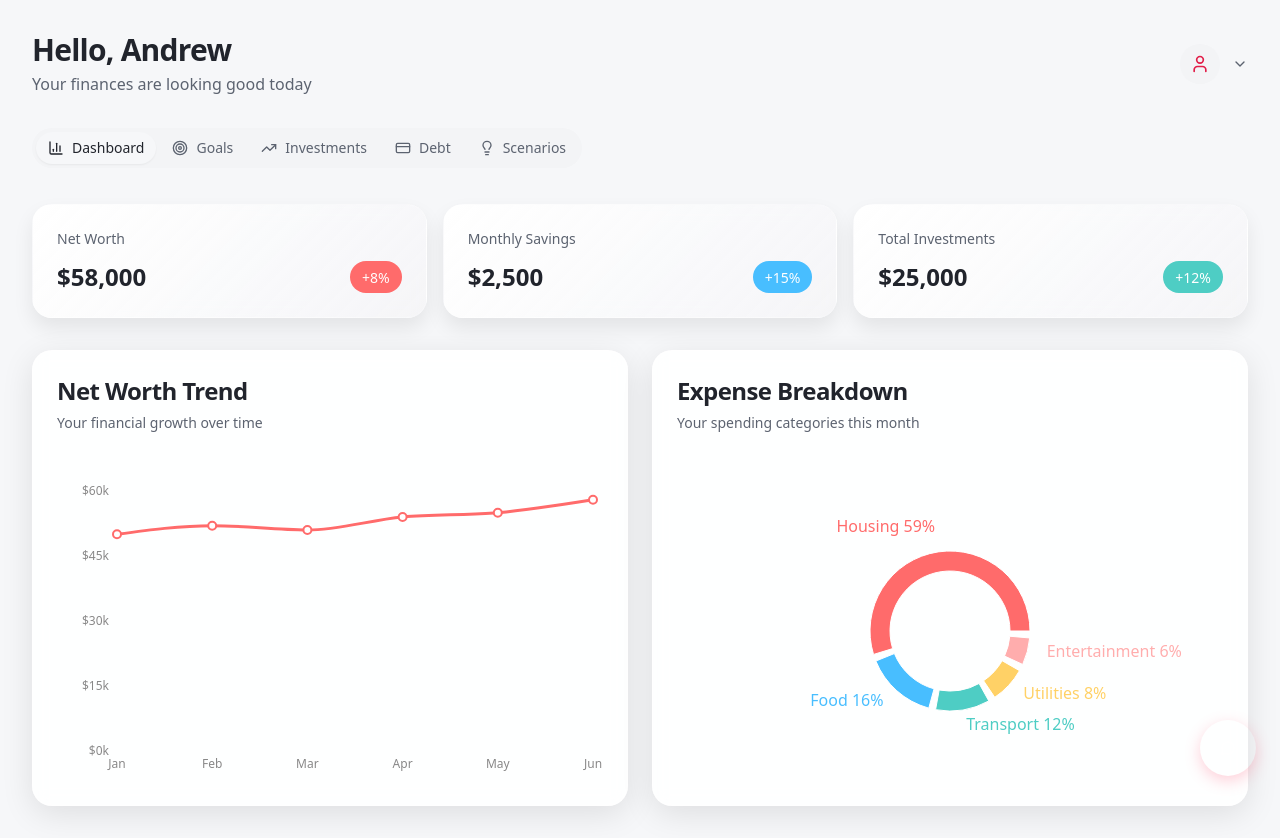
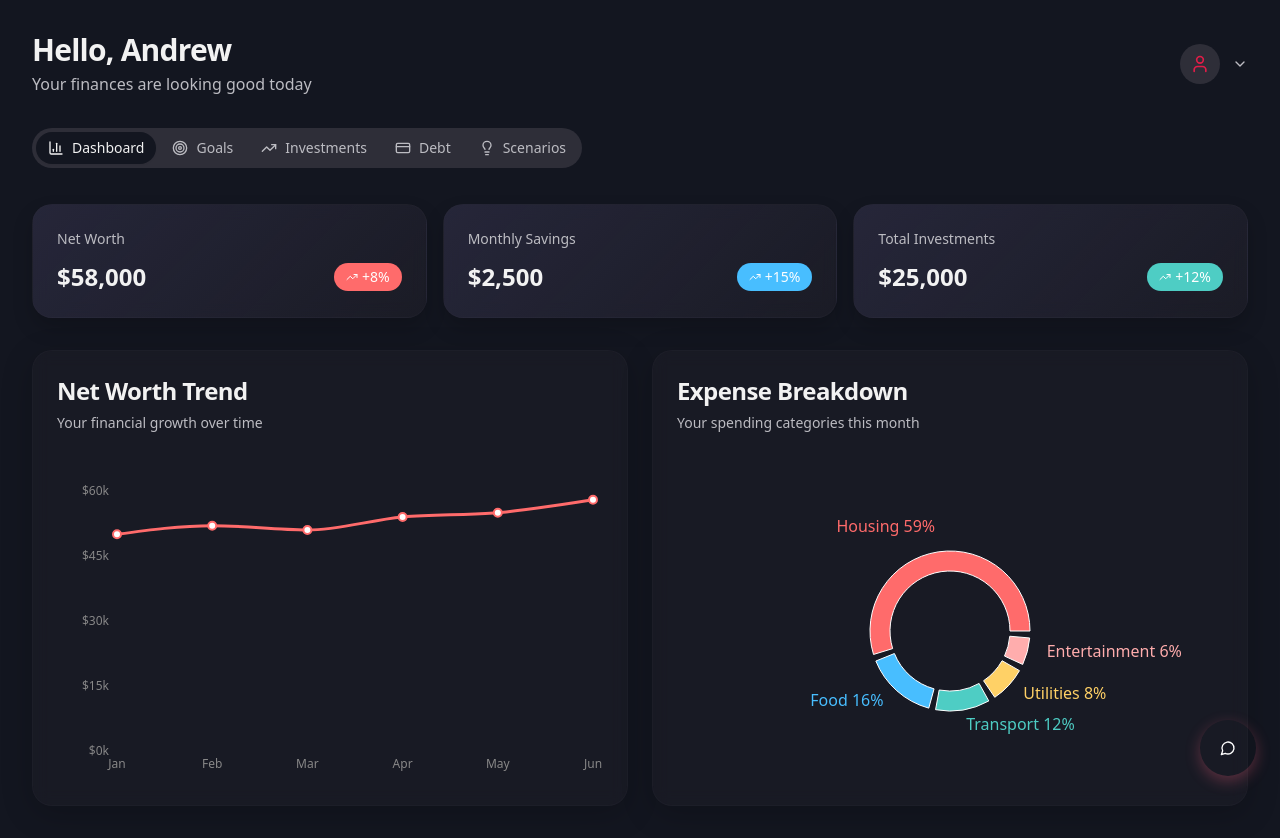
Before and after one commit to Harshx895/Finance_project, a React (Vite) app: page / in a window 1280 px wide. Built offline with nearby package versions, Linux system fonts and the light colour scheme.

Commit message:
Improve overall project styling
Refactor CSS to implement a dark theme with improved styling for cards and floating elements, incorporating grey and other color elements, and adding icons where appropriate.

```diff
--- a/src/components/MetricCard.tsx
+++ b/src/components/MetricCard.tsx
@@ -1,6 +1,7 @@
 
 import { Card, CardContent } from "@/components/ui/card";
 import { cn } from "@/lib/utils";
+import { TrendingUp, TrendingDown } from "lucide-react";
 
 interface MetricCardProps {
   title: string;
@@ -25,7 +26,12 @@ export const MetricCard = ({
           <div className="flex items-center justify-between">
             <p className="text-lg md:text-2xl font-bold">{value}</p>
             {percentage !== undefined && (
-              <div className={cn("rounded-full px-2 py-0.5 md:px-3 md:py-1", color)}>
+              <div className={cn("rounded-full px-2 py-0.5 md:px-3 md:py-1 flex items-center gap-1", color)}>
+                {percentage > 0 ? (
+                  <TrendingUp className="h-3 w-3 text-white" />
+                ) : (
+                  <TrendingDown className="h-3 w-3 text-white" />
+                )}
                 <span className="text-xs md:text-sm font-medium text-white">
                   {percentage > 0 ? "+" : ""}{percentage}%
                 </span>
--- a/src/components/registration/SuccessStep.tsx
+++ b/src/components/registration/SuccessStep.tsx
@@ -1,7 +1,7 @@
 
 import React from "react";
 import { Button } from "@/components/ui/button";
-import { CheckCircle } from "lucide-react";
+import { CheckCircle, ArrowRight } from "lucide-react";
 
 interface SuccessStepProps {
   navigate: (path: string) => void;
@@ -24,15 +24,16 @@ const SuccessStep: React.FC<SuccessStepProps> = ({ navigate }) => {
 
         <div className="mt-8 space-y-4 w-full">
           <Button
-            className="ai-chat-button w-full"
+            className="ai-chat-button w-full flex items-center gap-2"
             onClick={() => navigate("/")}
           >
             Go to Dashboard
+            <ArrowRight className="h-4 w-4" />
           </Button>
 
           <Button
             variant="outline"
-            className="w-full"
+            className="w-full border-gray-600"
             onClick={() => navigate("/login")}
           >
             Sign out
--- a/src/components/registration/VerifyOtpStep.tsx
+++ b/src/components/registration/VerifyOtpStep.tsx
@@ -3,7 +3,7 @@ import React, { useState, useEffect, useRef } from "react";
 import { Button } from "@/components/ui/button";
 import { Input } from "@/components/ui/input";
 import { toast } from "sonner";
-import { ArrowRight, ArrowLeft } from "lucide-react";
+import { ArrowRight, ArrowLeft, Clock } from "lucide-react";
 
 interface VerifyOtpStepProps {
   phone: string;
@@ -55,7 +55,7 @@ const VerifyOtpStep: React.FC<VerifyOtpStepProps> = ({ phone, nextStep, prevStep
         variant="ghost"
         size="icon"
         onClick={prevStep}
-        className="absolute left-4 top-4"
+        className="absolute left-4 top-4 hover:bg-secondary/60"
       >
         <ArrowLeft className="h-4 w-4" />
       </Button>
@@ -75,7 +75,7 @@ const VerifyOtpStep: React.FC<VerifyOtpStepProps> = ({ phone, nextStep, prevStep
             placeholder="Enter 4-digit OTP"
             value={otp}
             onChange={(e) => setOtp(e.target.value.replace(/\D/g, '').substring(0, 4))}
-            className="py-6 text-center text-xl tracking-widest"
+            className="py-6 text-center text-xl tracking-widest bg-secondary/40 border-secondary"
             maxLength={4}
             inputMode="numeric"
             required
@@ -84,14 +84,15 @@ const VerifyOtpStep: React.FC<VerifyOtpStepProps> = ({ phone, nextStep, prevStep
 
         <Button
           type="submit"
-          className="ai-chat-button w-full"
+          className="ai-chat-button w-full flex items-center gap-2"
           disabled={loading || otp.length !== 4}
         >
           {loading ? "Verifying..." : "Verify & Continue"}
           <ArrowRight className="ml-2 h-4 w-4" />
         </Button>
 
-        <div className="text-center mt-2">
+        <div className="text-center mt-2 flex items-center justify-center gap-2">
+          {timer > 0 && <Clock className="h-4 w-4 text-muted-foreground" />}
           <button
             type="button"
             className={`text-sm ${
--- a/src/index.css
+++ b/src/index.css
@@ -5,33 +5,6 @@
 
 @layer base {
   :root {
-    --background: 220 20% 97%;
-    --foreground: 220 15% 15%;
-    --card: 0 0% 100%;
-    --card-foreground: 220 15% 15%;
-    --popover: 0 0% 100%;
-    --popover-foreground: 220 15% 15%;
-    --primary: 346.8 77.2% 49.8%;
-    --primary-foreground: 355.7 100% 97.3%;
-    --secondary: 220 15% 96%;
-    --secondary-foreground: 220 15% 20%;
-    --muted: 220 15% 96%;
-    --muted-foreground: 220 10% 40%;
-    --accent: 346.8 77.2% 49.8%;
-    --accent-foreground: 355.7 100% 97.3%;
-    --success: 142.1 76.2% 36.3%;
-    --success-foreground: 355.7 100% 97.3%;
-    --warning: 38 92% 50%;
-    --warning-foreground: 48 96% 89%;
-    --destructive: 0 84.2% 60.2%;
-    --destructive-foreground: 0 0% 98%;
-    --border: 220 15% 90%;
-    --input: 220 15% 90%;
-    --ring: 346.8 77.2% 49.8%;
-    --radius: 1.25rem;
-  }
-
-  .dark {
     --background: 225 25% 10%;
     --foreground: 0 0% 95%;
     --card: 230 20% 15%;
@@ -55,6 +28,7 @@
     --border: 240 10% 20%;
     --input: 240 10% 20%;
     --ring: 346.8 77.2% 49.8%;
+    --radius: 1.25rem;
   }
 }
 
@@ -68,27 +42,27 @@
 }
 
 .glass-card {
-  background: rgba(255, 255, 255, 0.9);
+  background: rgba(30, 30, 40, 0.5);
   backdrop-filter: blur(8px);
   -webkit-backdrop-filter: blur(8px);
-  border: 1px solid rgba(255, 255, 255, 0.18);
+  border: 1px solid rgba(50, 50, 60, 0.18);
   border-radius: var(--radius);
-  box-shadow: 0 8px 32px rgba(0, 0, 0, 0.1);
+  box-shadow: 0 8px 32px rgba(0, 0, 0, 0.2);
 }
 
 .metric-card {
-  background: linear-gradient(135deg, rgba(255, 255, 255, 0.95), rgba(245, 245, 247, 0.85));
+  background: linear-gradient(135deg, rgba(40, 40, 60, 0.9), rgba(30, 30, 40, 0.7));
   backdrop-filter: blur(8px);
   -webkit-backdrop-filter: blur(8px);
-  border: 1px solid rgba(255, 255, 255, 0.18);
+  border: 1px solid rgba(50, 50, 60, 0.18);
   border-radius: var(--radius);
   transition: all 0.3s ease;
-  box-shadow: 0 10px 20px rgba(0, 0, 0, 0.08);
+  box-shadow: 0 10px 20px rgba(0, 0, 0, 0.18);
 }
 
 .metric-card:hover {
   transform: translateY(-5px);
-  box-shadow: 0 15px 30px rgba(0, 0, 0, 0.12);
+  box-shadow: 0 15px 30px rgba(0, 0, 0, 0.22);
 }
 
 .animate-in {
@@ -138,21 +112,21 @@
 }
 
 .chart-container {
-  background: rgba(255, 255, 255, 0.9);
+  background: rgba(30, 30, 40, 0.7);
   border-radius: var(--radius);
   padding: 1rem;
-  box-shadow: 0 4px 20px rgba(0, 0, 0, 0.08);
+  box-shadow: 0 4px 20px rgba(0, 0, 0, 0.18);
 }
 
 .data-card {
-  background: linear-gradient(145deg, #ffffff, #f5f5f7);
+  background: linear-gradient(145deg, rgba(40, 40, 60, 0.9), rgba(30, 30, 40, 0.7));
   border-radius: var(--radius);
-  box-shadow: 0 8px 16px rgba(0, 0, 0, 0.06);
+  box-shadow: 0 8px 16px rgba(0, 0, 0, 0.16);
   transition: all 0.3s ease;
 }
 
 .data-card:hover {
-  box-shadow: 0 12px 24px rgba(0, 0, 0, 0.12);
+  box-shadow: 0 12px 24px rgba(0, 0, 0, 0.22);
 }
 
 @media (max-width: 640px) {
@@ -165,20 +139,3 @@
     box-shadow: 0 3px 8px rgba(255, 100, 130, 0.3);
   }
 }
-
-.dark .glass-card {
-  background: rgba(30, 30, 40, 0.5);
-  box-shadow: 0 8px 32px rgba(0, 0, 0, 0.2);
-}
-
-.dark .metric-card {
-  background: linear-gradient(135deg, rgba(40, 40, 60, 0.9), rgba(30, 30, 40, 0.7));
-}
-
-.dark .chart-container {
-  background: rgba(30, 30, 40, 0.7);
-}
-
-.dark .data-card {
-  background: linear-gradient(145deg, rgba(40, 40, 60, 0.9), rgba(30, 30, 40, 0.7));
-}
--- a/src/pages/Register.tsx
+++ b/src/pages/Register.tsx
@@ -157,10 +157,10 @@ const Register = () => {
   };
 
   return (
-    <div className="min-h-screen bg-gradient-to-br from-background to-background via-secondary/50">
+    <div className="min-h-screen bg-gradient-to-br from-background to-background/70 via-secondary/20">
       <div className="container mx-auto px-4 py-8">
         <div className="max-w-lg mx-auto mb-8">
-          <div className="w-full bg-secondary/50 h-2 rounded-full overflow-hidden">
+          <div className="w-full bg-secondary/40 h-2 rounded-full overflow-hidden">
             <div
               className="h-full progress-gradient transition-all duration-300 ease-out"
               style={{ width: `${getProgressPercentage()}%` }}
```
